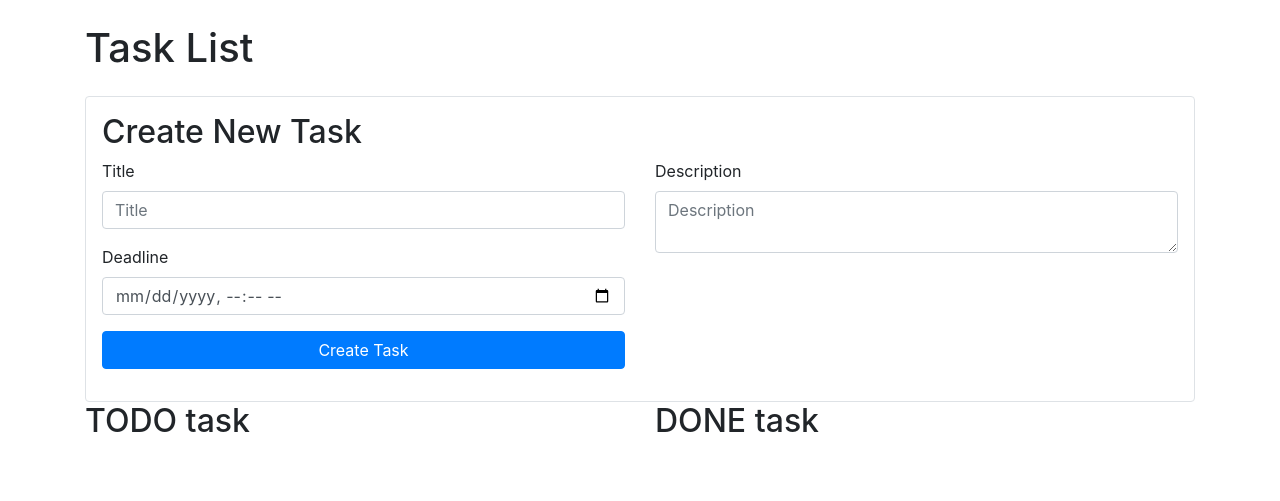
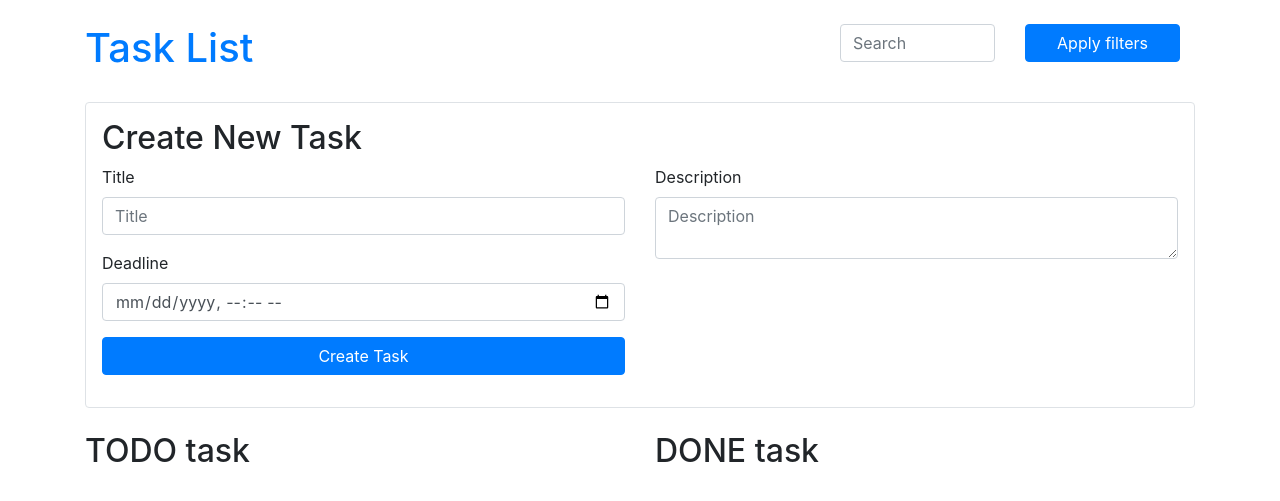
Before and after one commit to Yevchu/pet, a Django app: page / in a window 1280 px wide. Shown: the top 501 px of the page. Run offline with Django 4.2, Linux system fonts and the light colour scheme; data that the repository does not hold is empty; some libraries are stand-ins or nearby versions.

Commit message:
add search

```diff
--- a/pet/pet_organizer/task/templates/task/task_list.html
+++ b/pet/pet_organizer/task/templates/task/task_list.html
@@ -9,7 +9,22 @@
 </head>
 <body>
     <div class="container mt-4">
-        <h1 class="mb-4">Task List</h1>
+        <header class="d-flex justify-content-between mb-4">
+            <h1 class="mb-0"><a href="{% url 'task_list' %}">Task List</a></h1>
+            <div class="col-md-4">
+                <form method="get" action="{% url 'task_list' %}" class="row">
+                    <div class="col-md-6">
+                        <div class="mb-3">
+                            <input type="text" name="search_query" id="search_query" class="form-control" placeholder="Search">
+                        </div>
+                    </div>
+                    <div class="col-md-6">
+                        <button class="btn btn-primary w-100">Apply filters</button>
+                    </div>
+                </form>
+            </div>
+        </header>
+
 
         <div class="mt-4 border p-3 rounded">
             <h2>Create New Task</h2>
@@ -37,7 +52,7 @@
             </form>
         </div>
 
-        <div class="row">
+        <div class="row mt-4">
             <div class="col-md-6">
                 <ul class="list-group mb-2">
                     <h2>TODO task</h2>
--- a/pet/pet_organizer/task/views.py
+++ b/pet/pet_organizer/task/views.py
@@ -1,15 +1,27 @@
 from django.shortcuts import render, redirect, get_object_or_404
 from django.contrib import messages
 from django.utils import timezone
+from django.db.models import Q
 
 from .models import Task
-from .forms import TaskForm, UpdateTaskForm
+from .forms import TaskForm, UpdateTaskForm, TaskFilterForm
 
 # Create your views here.
 
 def task_list(request):
-    task_done = Task.objects.filter(completed=True)
-    task_todo = Task.objects.filter(completed=False)
+    search_query = request.GET.get('search_query')
+
+    if search_query:
+        tasks = Task.objects.filter(
+            Q(title__icontains=search_query)|
+            Q(completed=True if search_query.lower() == 'done' else False)
+        )
+    else:
+        tasks = Task.objects.all()
+
+    task_done = tasks.filter(completed=True)
+    task_todo = tasks.filter(completed=False)
+
     return render(request, 'task/task_list.html', {'task_done': task_done, 'task_todo': task_todo})
 
 def create_task(request):
```
Also changed, not shown: pet/pet_organizer/task/forms.py (+10 -0 lines).
